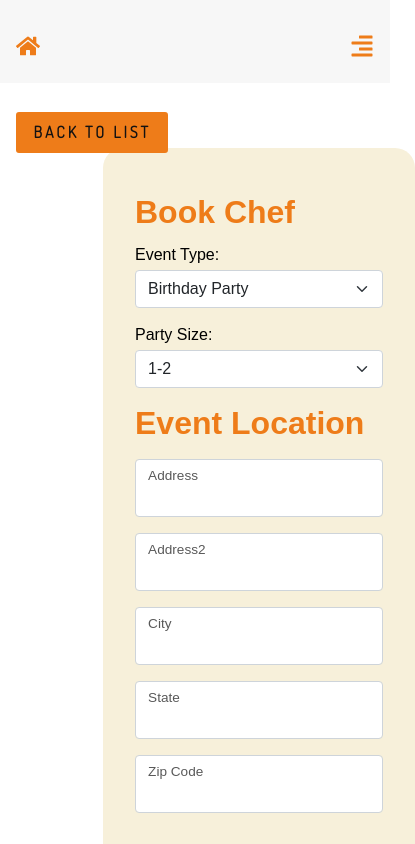
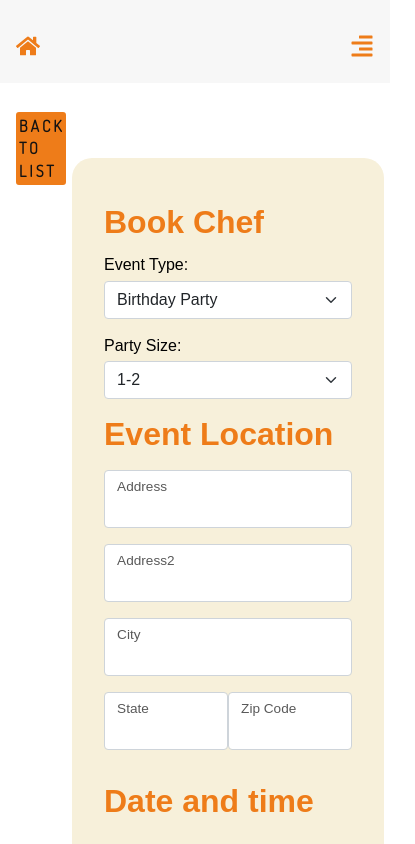
Before and after one commit to yashiazize/CapstoneProject, a React (Create React App) app in the folder front-end/: page /chefs/1/bookings/new in a window 390 px wide. Shown: the top 844 px of the page, 415 px wide, since content can reach past the window. Built offline with nearby package versions, Linux system fonts and the light colour scheme; no server answers.

Commit message:
make booking form responsive

```diff
--- a/front-end/src/App.css
+++ b/front-end/src/App.css
@@ -421,6 +421,11 @@ h6 {
 /* End React Calendar */
 
 /* Booking Form */
+.flex {
+	display: flex;
+	justify-content: space-between;
+}
+
 .new-booking {
 	margin-top: 1rem;
 	margin-left: 1rem;
@@ -429,6 +434,7 @@ h6 {
 .new-booking a {
 	text-transform: uppercase;
 }
+
 .stick {
 	position: sticky;
 	top: 7rem;
@@ -448,16 +454,13 @@ h6 {
 .booking-container {
 	background: #f7f0da;
 	width: 80vw;
-	/* height: 120vh; */
 	border-radius: 20px;
 	display: flex;
 	justify-content: center;
 	flex-direction: column;
 	color: black;
 	padding: 2em;
-	/* margin-top: 6rem; */
-	/* margin-left: 10rem; */
-	margin: 12rem 3rem 10rem 10rem;
+	margin: 12rem 3rem 1rem 10rem;
 }
 
 .booking-heading {
@@ -468,7 +471,7 @@ h6 {
 }
 
 .loginBtn3 {
-	width: 50%;
+	width: 100%;
 	height: 40px;
 	border: none;
 	border-radius: 10px;
@@ -481,6 +484,37 @@ h6 {
 	transition: all 0.4s;
 }
 
+@media screen and (max-width: 414px) {
+	.booking {
+		margin-top: 0;
+		height: 110vh;
+	}
+	.new-booking {
+		width: 80vw;
+		/* margin: 0 1rem; */
+	}
+	.new-booking a {
+		width: 50px;
+		padding: 0;
+	}
+	.booking-container {
+		margin: 0 1rem 0 8rem;
+	}
+}
+@media screen and (min-width: 768px) {
+	.booking-container {
+		margin: 0 2rem 0 10rem;
+	}
+	.booking {
+		margin-top: 0;
+		height: 75vh;
+	}
+}
+/* @media screen and (min-width: 1024px) {
+	.makeStyles-container-3 {
+		flex-direction: row;
+	}
+} */
 /* LoginForm */
 
 @import url("https://fonts.googleapis.com/css2?family=Poppins&display=swap");
--- a/front-end/src/Components/BookingCal.js
+++ b/front-end/src/Components/BookingCal.js
@@ -11,7 +11,7 @@ const useStyles = makeStyles((theme) => ({
 	textField: {
 		marginLeft: theme.spacing(1),
 		marginRight: theme.spacing(1),
-		width: 350,
+		width: 250,
 		marginBottom: 10,
 		marginTop: 20,
 	},
@@ -35,8 +35,8 @@ const BookingCal = ({ setRequest, request }) => {
 
 	return (
 		<div>
+			<h6 className="booking-heading">Date and time</h6>
 			<form className={classes.container} noValidate>
-				<h6 className="booking-heading">Date and time</h6>
 				<TextField
 					id="startDate"
 					label="Event Start Date and Time"
--- a/front-end/src/Components/BookingForm.js
+++ b/front-end/src/Components/BookingForm.js
@@ -139,7 +139,7 @@ const BookingForm = () => {
 					/>
 					<label htmlFor="floatingInput">Address2</label>
 				</div>
-				<div className="form-floating mb-3 col-md-6">
+				<div className="form-floating mb-3 ">
 					<input
 						value={request.city}
 						type="text"
@@ -150,7 +150,9 @@ const BookingForm = () => {
 					/>
 					<label htmlFor="floatingInput">City</label>
 				</div>
-				<div className="form-floating mb-3 col-md-4">
+				{/* state and zip */}
+				<div className="flex">
+					<div className="form-floating mb-3 col-md-6">
 						<input
 							value={request.state}
 							type="text"
@@ -161,7 +163,7 @@ const BookingForm = () => {
 						/>
 						<label htmlFor="floatingInput">State</label>
 					</div>
-				<div className="form-floating mb-3 col-md-4">
+					<div className="form-floating mb-3 col-md-6">
 						<input
 							value={request.zip_code}
 							type="text"
@@ -171,6 +173,7 @@ const BookingForm = () => {
 							required
 						/>
 						<label htmlFor="floatingInput">Zip Code</label>
+					</div>
 				</div>
 				<div>
 					<BookingCal setRequest={setRequest} request={request} />
```
Lines whose indentation alone changed are shown as unchanged.
